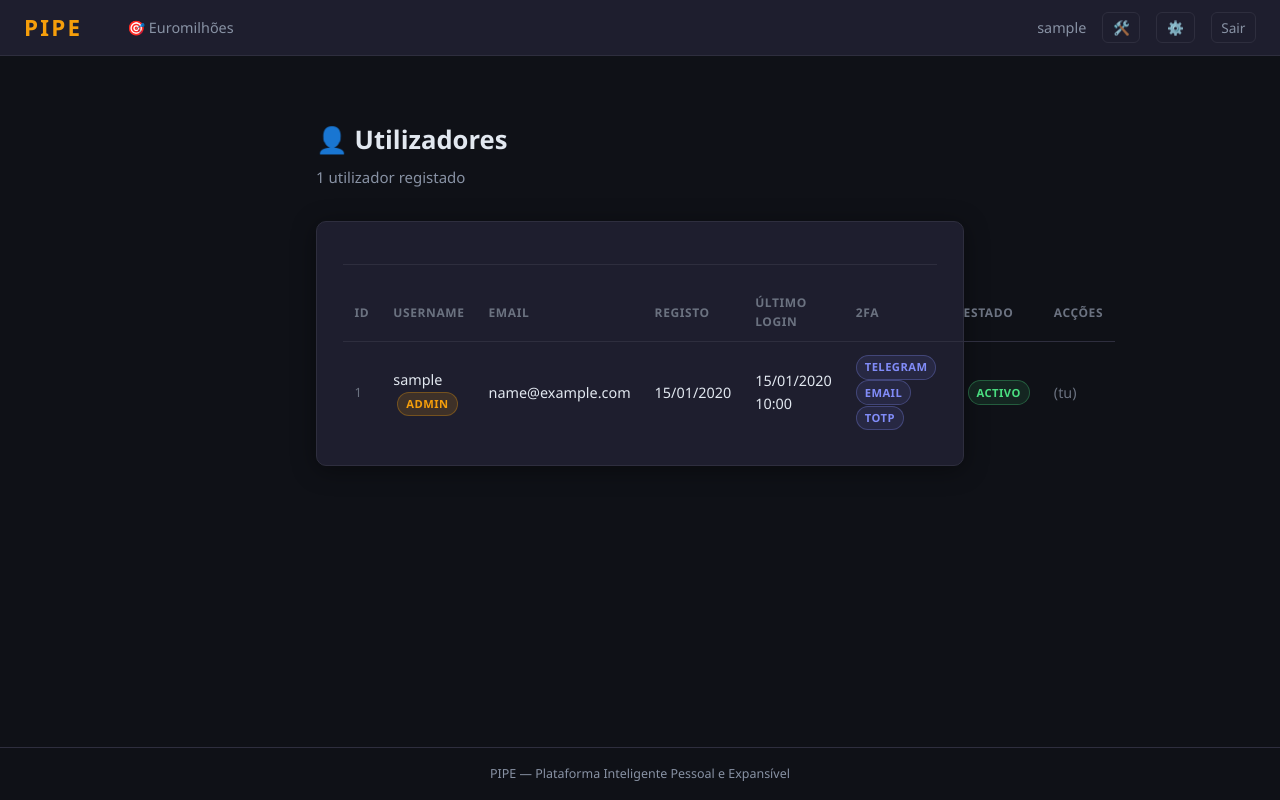
After one commit to felipejn/pipe-app, a Flask app: page /admin/utilizadores in a window 1280 px wide. The commit adds this page. Run offline with Flask 3, Linux system fonts and the light colour scheme; a user stored in the database is signed in; tables that the repository leaves empty hold one stand-in row (values such as "Sample post").

Commit message:
feat: área admin com gestão de utilizadores

```diff
--- a/app/__init__.py
+++ b/app/__init__.py
@@ -1,4 +1,4 @@
-from flask import Flask
+from flask import Flask, app
 from flask_sqlalchemy import SQLAlchemy
 from flask_login import LoginManager
 from flask_wtf.csrf import CSRFProtect
@@ -31,6 +31,9 @@ def create_app(config_name='default'):
     from app.settings import settings as settings_bp
     app.register_blueprint(settings_bp, url_prefix='/definicoes')
 
+    from app.admin import admin as admin_bp
+    app.register_blueprint(admin_bp, url_prefix='/admin')
+
     # Rota raiz — redireciona para dashboard
     from flask import redirect, url_for
     from flask_login import login_required
--- /dev/null
+++ b/app/admin/__init__.py
@@ -0,0 +1,5 @@
+from flask import Blueprint
+
+admin = Blueprint('admin', __name__)
+
+from app.admin import routes  # noqa: F401, E402
--- /dev/null
+++ b/app/admin/routes.py
@@ -0,0 +1,105 @@
+from flask import render_template, redirect, url_for, flash, request
+from flask_login import login_required, current_user
+
+from app import db
+from app.admin import admin
+from app.admin.decorators import admin_required
+from app.auth.models import User
+
+
+# ── Dashboard ──────────────────────────────────────────────────────────────
+
+@admin.route('/')
+@login_required
+@admin_required
+def dashboard():
+    """Painel principal de administração."""
+    from app.euromilhoes.models import Jogo
+    from app.notifications.models import UserNotificationPreferences
+
+    total_utilizadores = User.query.count()
+    utilizadores_activos = User.query.filter_by(activo=True).count()
+    total_jogos = Jogo.query.count()
+    total_admins = User.query.filter_by(is_admin=True).count()
+
+    # Últimos 5 utilizadores registados
+    ultimos_utilizadores = (
+        User.query.order_by(User.data_criacao.desc()).limit(5).all()
+    )
+
+    return render_template(
+        'admin/dashboard.html',
+        total_utilizadores=total_utilizadores,
+        utilizadores_activos=utilizadores_activos,
+        total_jogos=total_jogos,
+        total_admins=total_admins,
+        ultimos_utilizadores=ultimos_utilizadores,
+    )
+
+
+# ── Utilizadores ───────────────────────────────────────────────────────────
+
+@admin.route('/utilizadores')
+@login_required
+@admin_required
+def utilizadores():
+    """Lista todos os utilizadores."""
+    todos = User.query.order_by(User.data_criacao.desc()).all()
+    return render_template('admin/utilizadores.html', utilizadores=todos)
+
+
+@admin.route('/utilizadores/<int:user_id>/toggle-activo', methods=['POST'])
+@login_required
+@admin_required
+def toggle_activo(user_id):
+    """Activa ou desactiva um utilizador."""
+    user = User.query.get_or_404(user_id)
+
+    if user.id == current_user.id:
+        flash('Não podes desactivar a tua própria conta.', 'erro')
+        return redirect(url_for('admin.utilizadores'))
+
+    user.activo = not user.activo
+    db.session.commit()
+
+    estado = 'activado' if user.activo else 'desactivado'
+    flash(f'Utilizador {user.username} {estado}.', 'sucesso')
+    return redirect(url_for('admin.utilizadores'))
+
+
+@admin.route('/utilizadores/<int:user_id>/toggle-admin', methods=['POST'])
+@login_required
+@admin_required
+def toggle_admin(user_id):
+    """Promove ou rebaixa um utilizador a admin."""
+    user = User.query.get_or_404(user_id)
+
+    if user.id == current_user.id:
+        flash('Não podes alterar o teu próprio estatuto de admin.', 'erro')
+        return redirect(url_for('admin.utilizadores'))
+
+    user.is_admin = not user.is_admin
+    db.session.commit()
+
+    estado = 'promovido a admin' if user.is_admin else 'removido de admin'
+    flash(f'Utilizador {user.username} {estado}.', 'sucesso')
+    return redirect(url_for('admin.utilizadores'))
+
+
+@admin.route('/utilizadores/<int:user_id>/apagar', methods=['POST'])
+@login_required
+@admin_required
+def apagar_utilizador(user_id):
+    """Apaga um utilizador e todos os dados associados."""
+    user = User.query.get_or_404(user_id)
+
+    if user.id == current_user.id:
+        flash('Não podes apagar a tua própria conta.', 'erro')
+        return redirect(url_for('admin.utilizadores'))
+
+    username = user.username
+    db.session.delete(user)
+    db.session.commit()
+
+    flash(f'Utilizador {username} apagado.', 'sucesso')
+    return redirect(url_for('admin.utilizadores'))
--- a/app/auth/models.py
+++ b/app/auth/models.py
@@ -16,6 +16,7 @@ class User(UserMixin, db.Model):
     data_criacao = db.Column(db.DateTime, default=datetime.utcnow)
     ultimo_login = db.Column(db.DateTime)
     activo = db.Column(db.Boolean, default=True)
+    is_admin = db.Column(db.Boolean, default=False)
 
     # 2FA — Telegram
     dois_fa_activo = db.Column(db.Boolean, default=False)
--- a/app/static/css/pipe.css
+++ b/app/static/css/pipe.css
@@ -16,6 +16,11 @@
     --cor-erro: #ef4444;
     --cor-info: #3b82f6;
     --cor-estrela: #f59e0b;
+    --cor-destaque: #f59e0b;       /* âmbar */
+    --cor-destaque-rgb: 245, 158, 11;   /* ADICIONAR se não existir */
+    --cor-superficie: #1e1e2e;
+    --cor-borda: #2e2e3e;
+    --cor-texto-subtil: #6b7280;
     --raio: 10px;
     --raio-sm: 6px;
     --sombra: 0 4px 24px rgba(0,0,0,0.4);
@@ -1083,3 +1088,142 @@ a:hover { text-decoration: underline; }
     color: var(--cor-primaria);
     text-decoration: none;
 }
+
+/* ── Grelha de estatísticas ──────────────────────────────────── */
+.admin-stats {
+    display: grid;
+    grid-template-columns: repeat(4, 1fr);
+    gap: 1rem;
+    margin-bottom: 1.5rem;
+}
+
+@media (max-width: 640px) {
+    .admin-stats {
+        grid-template-columns: repeat(2, 1fr);
+    }
+}
+
+.admin-stat-cartao {
+    text-align: center;
+    padding: 1.5rem 1rem;
+}
+
+.admin-stat-valor {
+    font-size: 2.5rem;
+    font-weight: 700;
+    color: var(--cor-destaque);
+    line-height: 1;
+    margin-bottom: 0.4rem;
+}
+
+.admin-stat-label {
+    font-size: 0.8rem;
+    color: var(--cor-texto-subtil);
+    text-transform: uppercase;
+    letter-spacing: 0.05em;
+}
+
+/* ── Tabela admin ────────────────────────────────────────────── */
+.admin-tabela {
+    width: 100%;
+    border-collapse: collapse;
+    font-size: 0.9rem;
+}
+
+.admin-tabela th {
+    text-align: left;
+    padding: 0.6rem 0.75rem;
+    color: var(--cor-texto-subtil);
+    font-size: 0.75rem;
+    text-transform: uppercase;
+    letter-spacing: 0.05em;
+    border-bottom: 1px solid var(--cor-borda);
+}
+
+.admin-tabela td {
+    padding: 0.75rem;
+    border-bottom: 1px solid var(--cor-borda);
+    vertical-align: middle;
+}
+
+.admin-tabela tr:last-child td {
+    border-bottom: none;
+}
+
+.admin-tabela tr.linha-inactiva td {
+    opacity: 0.5;
+}
+
+.col-id {
+    color: var(--cor-texto-subtil);
+    font-size: 0.8rem;
+    width: 2.5rem;
+}
+
+.texto-subtil {
+    color: var(--cor-texto-subtil);
+}
+
+/* ── Badges ──────────────────────────────────────────────────── */
+.badge {
+    display: inline-block;
+    padding: 0.15rem 0.5rem;
+    border-radius: 9999px;
+    font-size: 0.7rem;
+    font-weight: 600;
+    text-transform: uppercase;
+    letter-spacing: 0.04em;
+    margin-left: 0.25rem;
+}
+
+.badge-admin {
+    background: rgba(var(--cor-destaque-rgb), 0.15);
+    color: var(--cor-destaque);
+    border: 1px solid rgba(var(--cor-destaque-rgb), 0.3);
+}
+
+.badge-activo {
+    background: rgba(74, 222, 128, 0.1);
+    color: #4ade80;
+    border: 1px solid rgba(74, 222, 128, 0.3);
+}
+
+.badge-inactivo {
+    background: rgba(248, 113, 113, 0.1);
+    color: #f87171;
+    border: 1px solid rgba(248, 113, 113, 0.3);
+}
+
+.badge-2fa {
+    background: rgba(129, 140, 248, 0.1);
+    color: #818cf8;
+    border: 1px solid rgba(129, 140, 248, 0.3);
+    margin-left: 0;
+    margin-right: 0.2rem;
+}
+
+/* ── Botões de acção da tabela ───────────────────────────────── */
+.acoes-celula {
+    white-space: nowrap;
+}
+
+.btn-acao {
+    background: none;
+    border: 1px solid var(--cor-borda);
+    border-radius: 6px;
+    padding: 0.25rem 0.5rem;
+    cursor: pointer;
+    font-size: 0.9rem;
+    margin-right: 0.25rem;
+    transition: background 0.15s, border-color 0.15s;
+}
+
+.btn-acao:hover {
+    background: var(--cor-superficie);
+    border-color: var(--cor-destaque);
+}
+
+.btn-acao-apagar:hover {
+    border-color: #f87171;
+    background: rgba(248, 113, 113, 0.1);
+}
--- /dev/null
+++ b/app/templates/admin/utilizadores.html
@@ -0,0 +1,107 @@
+{% extends "base.html" %}
+{% block titulo %}Utilizadores — Admin{% endblock %}
+
+{% block conteudo %}
+<div class="pagina-definicoes">
+
+    <div class="pagina-cabecalho">
+        <h1>👤 Utilizadores</h1>
+        <p class="subtitulo">{{ utilizadores|length }} utilizador{{ 'es' if utilizadores|length != 1 else '' }} registado{{ 's' if utilizadores|length != 1 else '' }}</p>
+    </div>
+
+    <div class="cartao definicoes-secao">
+        <div class="secao-corpo">
+            <table class="admin-tabela">
+                <thead>
+                    <tr>
+                        <th>ID</th>
+                        <th>Username</th>
+                        <th>Email</th>
+                        <th>Registo</th>
+                        <th>Último login</th>
+                        <th>2FA</th>
+                        <th>Estado</th>
+                        <th>Acções</th>
+                    </tr>
+                </thead>
+                <tbody>
+                    {% for u in utilizadores %}
+                    <tr class="{{ 'linha-inactiva' if not u.activo else '' }}">
+                        <td class="col-id">{{ u.id }}</td>
+                        <td>
+                            {{ u.username }}
+                            {% if u.is_admin %}<span class="badge badge-admin">admin</span>{% endif %}
+                        </td>
+                        <td>{{ u.email }}</td>
+                        <td>{{ u.data_criacao.strftime('%d/%m/%Y') }}</td>
+                        <td>{{ u.ultimo_login.strftime('%d/%m/%Y %H:%M') if u.ultimo_login else '—' }}</td>
+                        <td>
+                            {% set metodos = u.metodos_2fa_activos() %}
+                            {% if metodos %}
+                                {% for m in metodos %}
+                                    <span class="badge badge-2fa">{{ m }}</span>
+                                {% endfor %}
+                            {% else %}
+                                <span class="texto-subtil">—</span>
+                            {% endif %}
+                        </td>
+                        <td>
+                            {% if u.activo %}
+                                <span class="badge badge-activo">activo</span>
+                            {% else %}
+                                <span class="badge badge-inactivo">inactivo</span>
+                            {% endif %}
+                        </td>
+                        <td class="acoes-celula">
+                            {% if u.id != current_user.id %}
+
+                            {# Toggle activo #}
+                            <form method="POST"
+                                  action="{{ url_for('admin.toggle_activo', user_id=u.id) }}"
+                                  style="display:inline">
+                                <input type="hidden" name="csrf_token" value="{{ csrf_token() }}">
+                                <button type="submit"
+                                        class="btn-acao {{ 'btn-acao-desactivar' if u.activo else 'btn-acao-activar' }}"
+                                        title="{{ 'Desactivar' if u.activo else 'Activar' }}">
+                                    {{ '🔒' if u.activo else '🔓' }}
+                                </button>
+                            </form>
+
+                            {# Toggle admin #}
+                            <form method="POST"
+                                  action="{{ url_for('admin.toggle_admin', user_id=u.id) }}"
+                                  style="display:inline">
+                                <input type="hidden" name="csrf_token" value="{{ csrf_token() }}">
+                                <button type="submit"
+                                        class="btn-acao {{ 'btn-acao-remover-admin' if u.is_admin else 'btn-acao-promover' }}"
+                                        title="{{ 'Remover admin' if u.is_admin else 'Promover a admin' }}">
+                                    {{ '⭐' if u.is_admin else '☆' }}
+                                </button>
+                            </form>
+
+                            {# Apagar #}
+                            <form method="POST"
+                                  action="{{ url_for('admin.apagar_utilizador', user_id=u.id) }}"
+                                  style="display:inline"
+                                  onsubmit="return confirm('Apagar {{ u.username }}? Esta acção é irreversível.')">
+                                <input type="hidden" name="csrf_token" value="{{ csrf_token() }}">
+                                <button type="submit"
+                                        class="btn-acao btn-acao-apagar"
+                                        title="Apagar">
+                                    🗑️
+                                </button>
+                            </form>
+
+                            {% else %}
+                            <span class="texto-subtil">(tu)</span>
+                            {% endif %}
+                        </td>
+                    </tr>
+                    {% endfor %}
+                </tbody>
+            </table>
+        </div>
+    </div>
+
+</div>
+{% endblock %}
--- a/app/templates/base.html
+++ b/app/templates/base.html
@@ -28,6 +28,11 @@
            class="utilizador-nome utilizador-link {% if request.endpoint == 'auth.perfil' %}activo{% endif %}">
             {{ current_user.username }}
         </a>
+        {% if current_user.is_admin %}
+        <a href="{{ url_for('admin.dashboard') }}"
+           class="btn-logout {% if request.blueprint == 'admin' %}activo{% endif %}"
+           title="Administração">🛠️</a>
+        {% endif %}
         <a href="{{ url_for('settings.index') }}"
            class="btn-logout {% if request.blueprint == 'settings' %}activo{% endif %}">⚙️</a>
         <a href="{{ url_for('auth.logout') }}" class="btn-logout">Sair</a>
```
Also changed, not shown: app/admin/decorators.py (added, +13 -0 lines), app/templates/admin/dashboard.html (added, +79 -0 lines), forcar_admin.py (added, +12 -0 lines), verificar_admin.py (added, +7 -0 lines).
